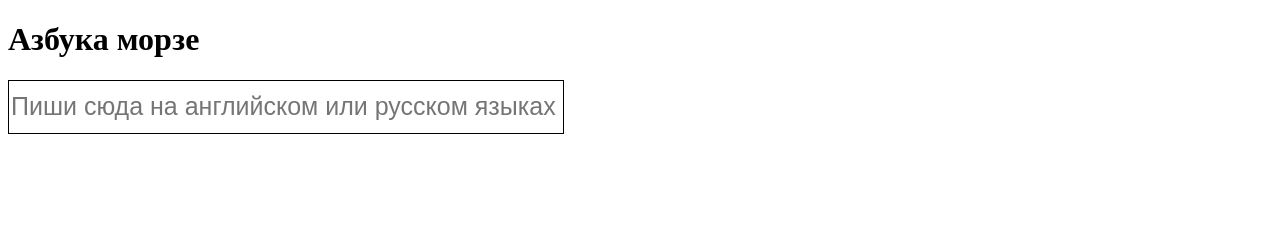
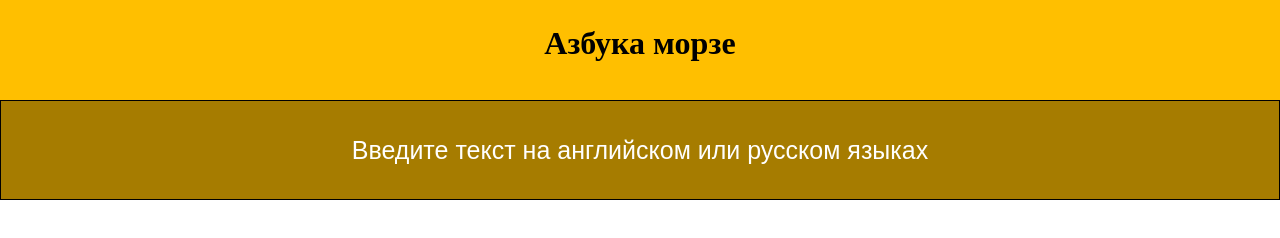
Before and after one commit to mfs9408/mfs9408.github.io, a plain HTML site: page Index.html in a window 1280 px wide. Drawn offline with Linux system fonts and the light colour scheme.

Commit message:
Colors, numbers added.

```diff
--- a/Index.html
+++ b/Index.html
@@ -7,8 +7,10 @@
     <link rel="stylesheet" href="index.css">
 </head>
 <body>
+   <div class="container">
     <h1>Азбука морзе</h1>
-     <input type="text" id="text-input" placeholder="Пиши сюда на английском или русском языках">
+     <input type="text" id="text-input" placeholder="Введите текст на английском или русском языках">
      <div id="output"></div>
     <script src="index.js"></script>
+    </div>
 </body></html>
--- a/index.css
+++ b/index.css
@@ -1,13 +1,44 @@
+body {
+    margin: 0;
+    padding: 0 0 0 0;
+}
+
 #output {
     width: auto;
     height: auto;
     font-size: 50px;
+    grid-column: 1;
+    grid-row: 3;
 }
 
 input {
-    width: 550px;
-    height: auto;
-    min-height: 50px;
+    grid-column: 1;
+    grid-row: 2;
     border: 1px solid black;
     font-size: 25px;
+    background-color: #A67C00;
+    color: white;
+    text-overflow: ellipsis;
 }
+
+input::-webkit-input-placeholder {
+    color: white;
+    text-align: center;
+}
+
+.container {
+    display: grid;
+    width: 100%;
+    height: auto;
+    grid-template-columns: auto-fill;
+    grid-template-rows: 100px 100px auto;
+    background: #FFBF00;
+}
+
+h1 {
+    grid-column: 1;
+    grid-row: 1;
+    text-align: center;
+    margin: 0 auto;
+    padding-top: 25px;
+}
--- a/index.js
+++ b/index.js
@@ -5,6 +5,8 @@ document.getElementById("text-input").oninput = function () {
     let letters = [];
     let translation = "";
     var alpabet = [];
+
+    alpabet = ["А", "Б", "В", "Г", "Д", "Е", "Ё", "Ж", "З", "И", "Й", "К", "Л", "М", "Н", "О", "П", "Р", "С", "Т", "У", "Ф", "Х", "Ц", "Ч", "Ш", "Щ", "Ъ", "Ы", "Ь", "Э", "Ю", "Я", "а", "б", "в", "г", "д", "е", "ё", "ж", "з", "и", "й", "к", "л", "м", "н", "о", "п", "р", "с", "т", "у", "ф", "х", "ц", "ч", "ш", "щ", "ъ", "ы", "ь", "э", "ю", "я", "   ", ".", ",", "—", "!", "?", "1", "2", "3", "4", "5", "6", "7", "8", "9", "0"];
 
     var language = function (text) {
         return /[a-z]/i.test(text);
@@ -14,7 +16,6 @@ document.getElementById("text-input").oninput = function () {
         alpabet = ["A", "B", "W", "G", "D", "E", "V", "Z", "I", "J", "K", "L", "M", "N", "O", "P", "R", "S", "T", "U", "F", "H", "C", "", "", "Q", "Y", "X", "", "", "", "a", "b", "w", "g", "d", "e", "v", "z", "i", "j", "k", "l", "m", "n", "o", "p", "r", "s", "t", "u", "f", "h", "c", "", "", "q", "y", "x", "", "", "", "   ", ".", ",", "—", "!", "?", "1", "2", "3", "4", "5", "6", "7", "8", "9", "0"];
     };
 
-    alpabet = ["А", "Б", "В", "Г", "Д", "Е", "Ё", "Ж", "З", "И", "Й", "К", "Л", "М", "Н", "О", "П", "Р", "С", "Т", "У", "Ф", "Х", "Ц", "Ч", "Ш", "Щ", "Ъ", "Ы", "Ь", "Э", "Ю", "Я", "а", "б", "в", "г", "д", "е", "ё", "ж", "з", "и", "й", "к", "л", "м", "н", "о", "п", "р", "с", "т", "у", "ф", "х", "ц", "ч", "ш", "щ", "ъ", "ы", "ь", "э", "ю", "я", "   ", ".", ",", "—", "!", "?", "1", "2", "3", "4", "5", "6", "7", "8", "9", "0"];
 
     var Morse = [" · − ", " − · · · ", " · − − ", " − − · ", " − · · ", " · ", " · · · − ", " − − · · ", " · · ", " · − − − ", " − · − ", " · − · · ", " − − ", " − · ", " − − − ", " · − − · ", " · − · ", " · · · ", " − ", " · · − ", " · · − · ", " · · · · ", " − · − · ", " − − − · ", " − − − − ", " − − · −", " − − · − − ", " − · − − ", " − · · − ", " · · − · · ", " · · − − ", " · − · − ", " · − ", " · − ", " − · · · ", " · − − ", " − − · ", " − · · ", " · ", " · · · − ", " − − · · ", " · · ", " · − − − ", "  − · − ", " · − · · ", " − − ", " − · ", " − − − ", " · − − · ", " · − · ", " · · · ", " − ", " · · − ", " · · − · ", " · · · · ", " − · − · ", " − − − · ", " − − − − ", " − − · − ", " − − · − − ", " − · − − ", " − · · − ", " · · − · · ", " · · − − ", " · − · − ", " · − ", "   ", " · · · · · · ", " · − · − · − ", " − · · · · − ", " − − · · − − ", " · · − − · · ", "· − − − −", "· · − − −", "· · · − −", "· · · · −", "· · · · ·", "− · · · ·", "− − · · ·", "− − − · ·", "− − − − ·", "− − − − −"];
 
```
